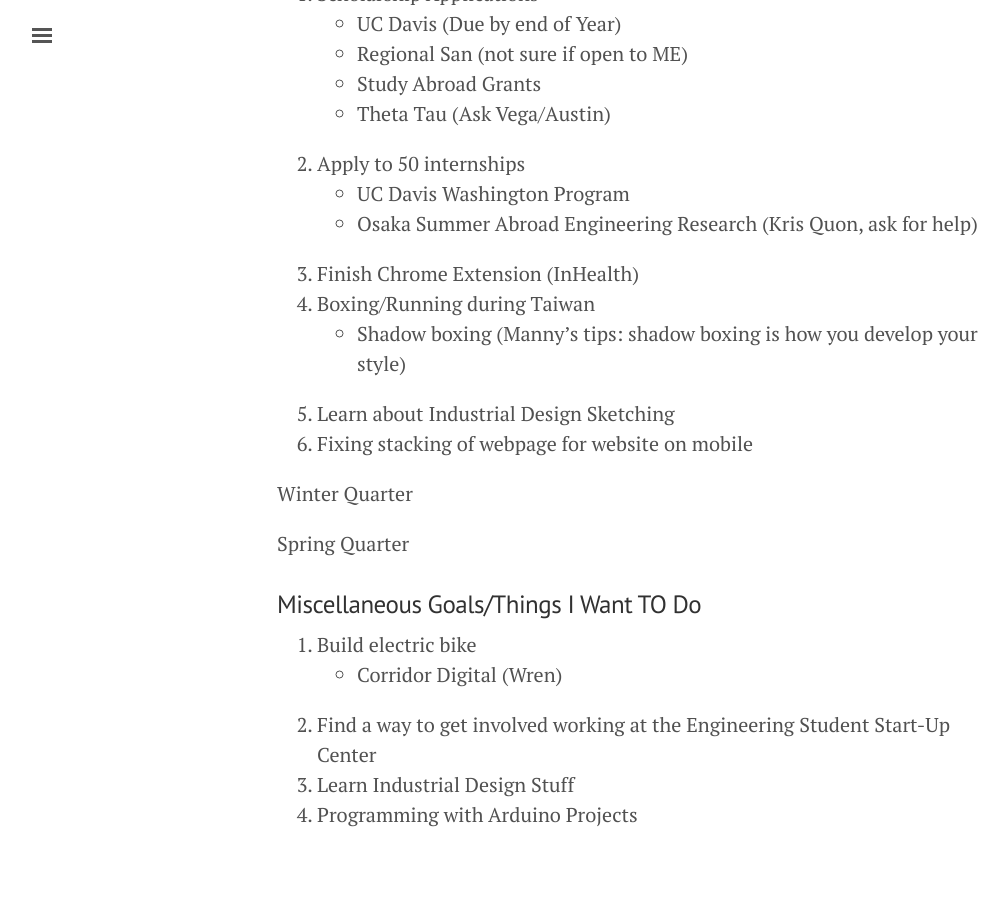
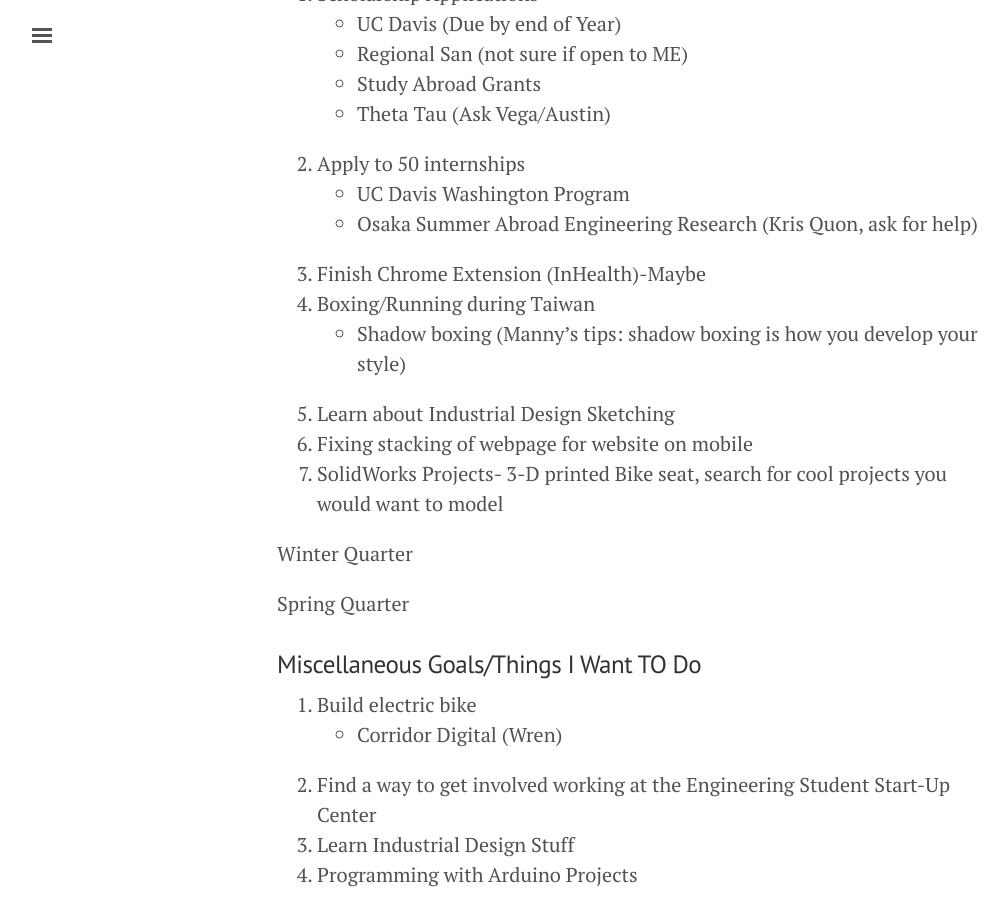
Before and after one commit to bjchia/bjchia.github.io, a Jekyll site: the page built from goals.md, in a window 1280 px wide and 900 px high, scrolled down 1182 px. Shown: the whole window, without its empty margins (3-1011 px from the left). Built offline with Jekyll 4.4.1, drawn with Linux system fonts in a browser that asks for light colours.

Commit message:
updated winter break goals

```diff
--- a/goals.md
+++ b/goals.md
@@ -42,11 +42,12 @@
 2. Apply to 50 internships
 	- UC Davis Washington Program
 	- Osaka Summer Abroad Engineering Research (Kris Quon, ask for help)
-3. Finish Chrome Extension (InHealth)
+3. Finish Chrome Extension (InHealth)-Maybe
 4. Boxing/Running during Taiwan
   - Shadow boxing (Manny's tips: shadow boxing is how you develop your style)
 5. Learn about Industrial Design Sketching
-5. Fixing stacking of webpage for website on mobile
+6. Fixing stacking of webpage for website on mobile
+7. SolidWorks Projects- 3-D printed Bike seat, search for cool projects you would want to model
 
 
 Winter Quarter
```
